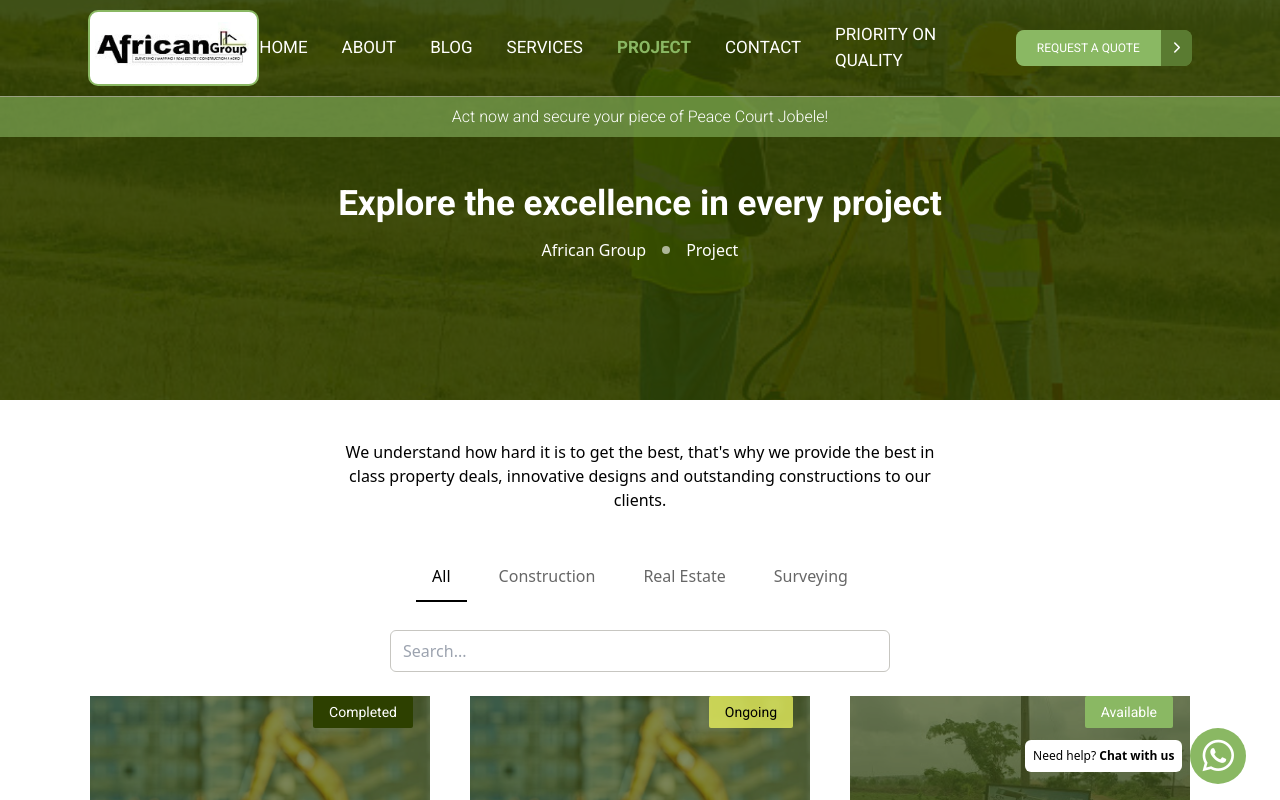
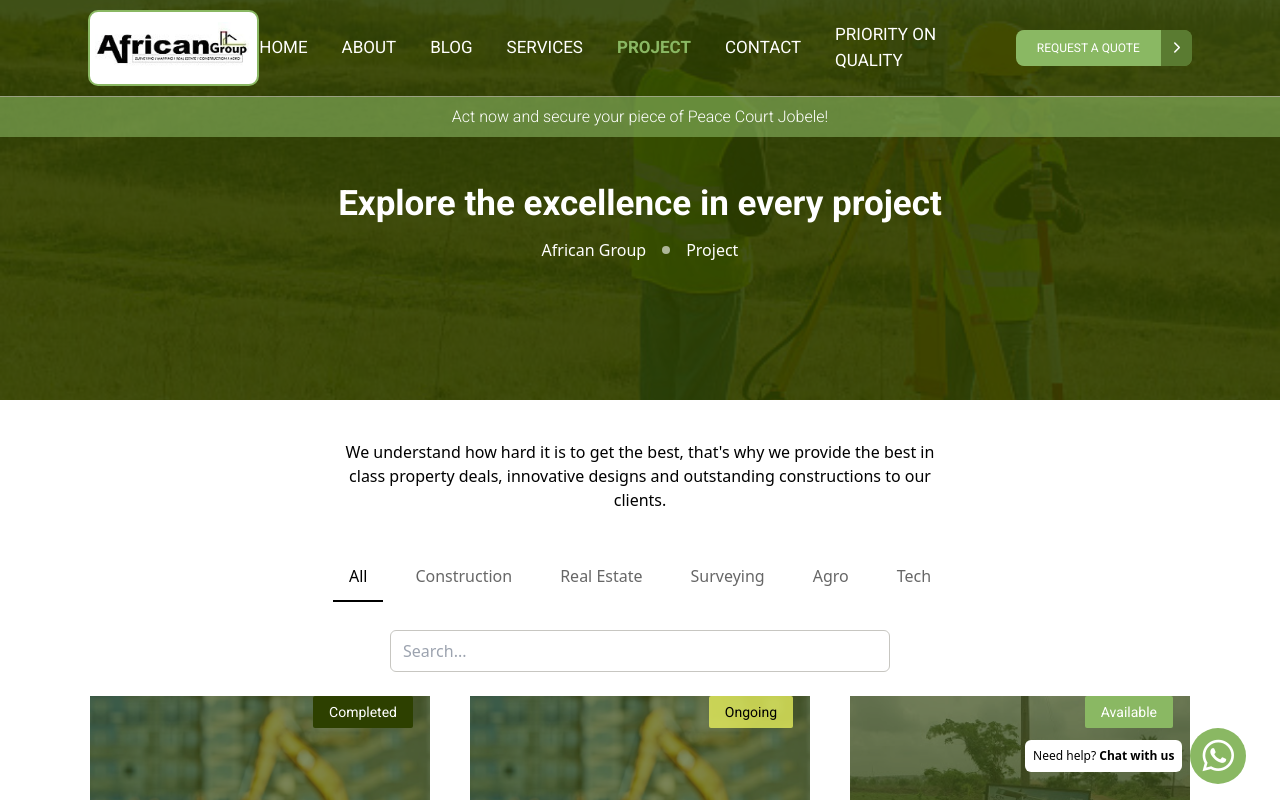
Before and after one commit to Peteru2/AfricanGroup, a React (Vite) app: page /project in a window 1280 px wide. Shown: the top 800 px of the page. Built offline with nearby package versions, Linux system fonts and the light colour scheme; a web font is replaced by a local one.

Commit message:
Been a while

```diff
--- a/src/Views/Contact.jsx
+++ b/src/Views/Contact.jsx
@@ -31,7 +31,7 @@ const Contact = () => {
             marginwidth="0"
             src="https://maps.google.com/maps?width=100%25&amp;height=600&amp;hl=en&amp;q=African%20Group%20Nigeria,%20behind%20union%20bank+(Afr)&amp;t=&amp;z=14&amp;ie=UTF8&amp;iwloc=B&amp;output=embed"
           >
-            <a href="https://www.gps.ie/">gps vehicle tracker</a>
+
           </iframe>
           {/* <iframe width="100%" height="600" frameborder="0" scrolling="no" marginheight="0" marginwidth="0" src="https://maps.google.com/maps?width=100%25&amp;height=600&amp;hl=en&amp;q=union%20bank%20Owode,%20Oyo,%20Oyo%20State,%20Nigeria+(African%20Group)&amp;t=&amp;z=14&amp;ie=UTF8&amp;iwloc=B&amp;output=embed"><a href="https://www.maps.ie/population/">Population Estimator map</a></iframe> */}
         </section>
--- a/src/component/ProjectComp/ProjLists.jsx
+++ b/src/component/ProjectComp/ProjLists.jsx
@@ -12,52 +12,85 @@ const ProjList = () => {
   const [construction, setConstruction] = useState(false);
   const [realEstate, setRealEstate] = useState(false);
   const [survey, setSurvey] = useState(false);
+  const [agro, setAgro] = useState(false);
+  const [tech, setTech] = useState(false);
+
   const [shuffledData, setShuffledData] = useState([]);
   const [filteredData, setFilteredData] = useState([]);
 
-  useEffect(() => {
-    const savedState = localStorage.getItem("projListState");
-    if (savedState) {
-      const { construction, realEstate, survey } = JSON.parse(savedState);
-      setConstruction(construction);
-      setRealEstate(realEstate);
-      setSurvey(survey);
-    }
-    shuffleData();
-  }, []);
 
   const handleAll = () => {
     setConstruction(false);
     setRealEstate(false);
     setSurvey(false);
-    updateLocalStorage(false, false, false);
+    setAgro(false);
+    setTech(false);
+    updateLocalStorage(false, false, false, false, false);
   };
 
   const handleConstruction = () => {
     setConstruction(true);
     setRealEstate(false);
     setSurvey(false);
-    updateLocalStorage(true, false, false);
+    setAgro(false);
+    setTech(false);
+    updateLocalStorage(true, false, false, false, false);
   };
 
   const handleRealEstate = () => {
     setConstruction(false);
     setRealEstate(true);
     setSurvey(false);
-    updateLocalStorage(false, true, false);
+    setAgro(false);
+    setTech(false);
+    updateLocalStorage(false, true, false, false, false);
   };
 
   const handleSurvey = () => {
     setConstruction(false);
     setRealEstate(false);
     setSurvey(true);
-    updateLocalStorage(false, false, true);
+    setAgro(false);
+    setTech(false);
+    updateLocalStorage(false, false, true, false, false);
   };
 
-  const updateLocalStorage = (construction, realEstate, survey) => {
+
+  const handleAgro = () => {
+    setConstruction(false);
+    setRealEstate(false);
+    setSurvey(false);
+    setAgro(true);
+    setTech(false);
+    updateLocalStorage(false, false, false, true, false);
+  }
+  const handleTech = () => {
+    setConstruction(false);
+    setRealEstate(false);
+    setSurvey(false);
+    setAgro(false);
+    setTech(true);
+    updateLocalStorage(false, false, false, false, true);
+  }
+
+  useEffect(() => {
+    const savedState = localStorage.getItem("projListState");
+    if (savedState) {
+      const { construction, realEstate, survey, agro, tech } = JSON.parse(savedState);
+      setConstruction(construction);
+      setRealEstate(realEstate);
+      setSurvey(survey);
+      setAgro(agro);
+      setTech(tech)
+
+    }
+    shuffleData();
+  }, []);
+
+  const updateLocalStorage = (construction, realEstate, survey, agro, tech) => {
     localStorage.setItem(
       "projListState",
-      JSON.stringify({ construction, realEstate, survey })
+      JSON.stringify({ construction, realEstate, survey, agro, tech })
     );
   };
 
@@ -95,7 +128,7 @@ const ProjList = () => {
           <h2
             onClick={handleAll}
             className={`${
-              !construction && !realEstate && !survey
+              !construction && !realEstate && !survey && !agro && !tech
                 ? " border-b-2 transition-all duration-300 ease-in-out text-center"
                 : " text-black text-opacity-60"
             } py-3 md:px-4 px-2  md:mx-2 mx-[2px] cursor-pointer  `}
@@ -132,6 +165,27 @@ const ProjList = () => {
           >
             Surveying
           </h2>
+          <h2
+            onClick={handleAgro}
+            className={`${
+              agro
+                ? " border-b-2 transition-all duration-300 ease-in-out text-center"
+                : " text-black text-opacity-60"
+            } py-3 md:px-4 px-2  md:mx-2 mx-[2px] cursor-pointer   `}
+          >
+            Agro
+          </h2>
+          <h2
+            onClick={handleTech}
+            className={`${
+              tech
+                ? " border-b-2 transition-all duration-300 ease-in-out text-center"
+                : " text-black text-opacity-60"
+            } py-3 md:px-4 px-2  md:mx-2 mx-[2px] cursor-pointer   `}
+          >
+            Tech
+          </h2>
+
         </div>
 
         {!construction && !realEstate && !survey && (
@@ -143,7 +197,7 @@ const ProjList = () => {
 
         <div
           className={`${
-            !construction && !realEstate && !survey ? "block" : " hidden"
+            !construction && !realEstate && !survey && !agro && ! tech ? "block" : " hidden"
           } grid xl:grid-cols-3 md:grid-cols-2 grid-cols-1 gap-10  mb-[30px] font-roboto`}
         >
           {filteredData.map((data, index) => {
@@ -252,6 +306,12 @@ const ProjList = () => {
         <div className={`${survey ? "block" : " hidden"}`}>
           <Survey />
         </div>
+        <div className={`${agro ? "block" : " hidden"}`}>
+          <h2 className="text-center">Coming soon...</h2>
+        </div>
+        <div className={`${tech ? "block" : " hidden"}`}>
+          <h2 className="text-center">Coming soon... </h2>
+        </div>
       </section>
     </>
   );
--- a/src/component/ProjectComp/data.js
+++ b/src/component/ProjectComp/data.js
@@ -18,7 +18,7 @@ import ideraP12 from "../../assets/images/realEstateImg/ideraP12.jpg";
 import ideraP13 from "../../assets/images/realEstateImg/ideraP13.jpg";
 import ideraP14 from "../../assets/images/realEstateImg/ideraP14.jpg";
 import ideraP15 from "../../assets/images/realEstateImg/ideraP15.jpg";
-
+import survey1 from "../../assets/images/surveyImg/survey1.jpg";
 const projData = [
   {
     id: 1,
@@ -673,7 +673,7 @@ const projData = [
     title: "Foxon International Services",
     description:
       "  African Group is currently engaged in an ongoing boundary re-establishment survey spanning 675 acres for Foxcon International Services Limited. at Odigbo local government, Ondo State. This meticulous survey employs advanced techniques to ensure precise boundary fixing, providing legal clarity and efficient land management for Foxcon International Services Limited's operations in the area. African group has a breathtaking opportunity to complete the survey without proper food and water with the first of its kind tough hilly terrain as one of the major challenges during the project. Foxcon team provided extended support for the successful completion of the project",
-    img: firstImg,
+    img: survey1,
     totalArea: "675 Acres",
     duration: "",
     serviceType: "Boundary Re-establishment Survey   ",
```
Also changed, not shown: src/assets/images/surveyImg/survey1.jpg (added), src/assets/images/surveyImg/survey2.jpg (added).
